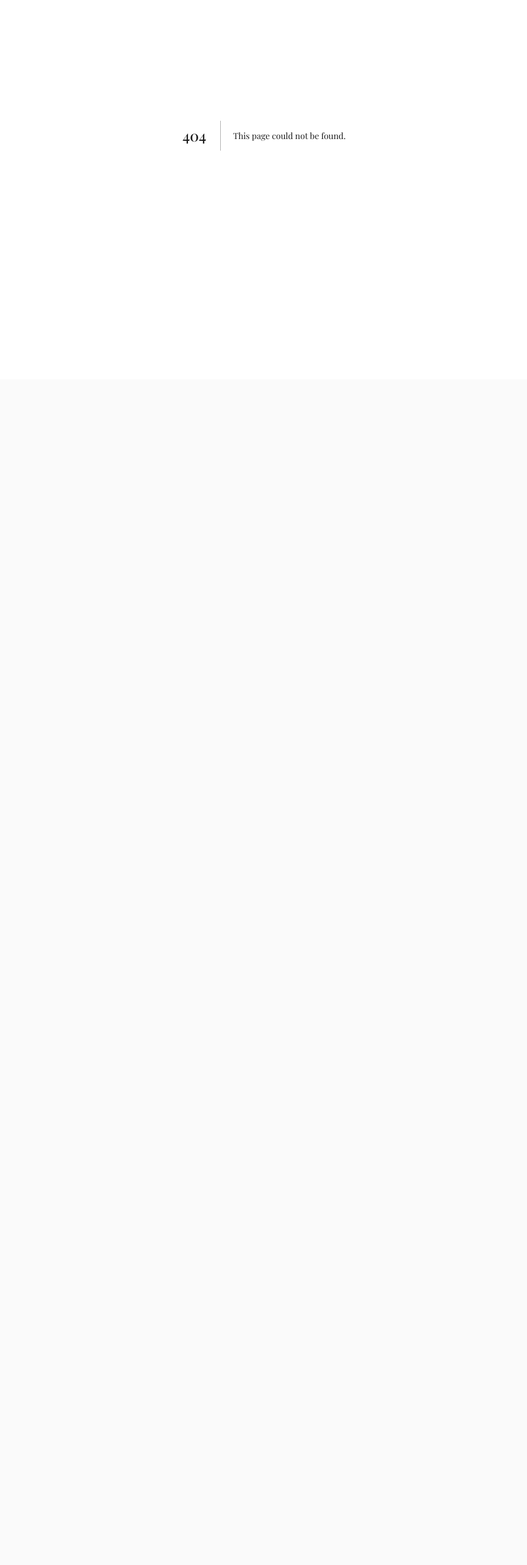
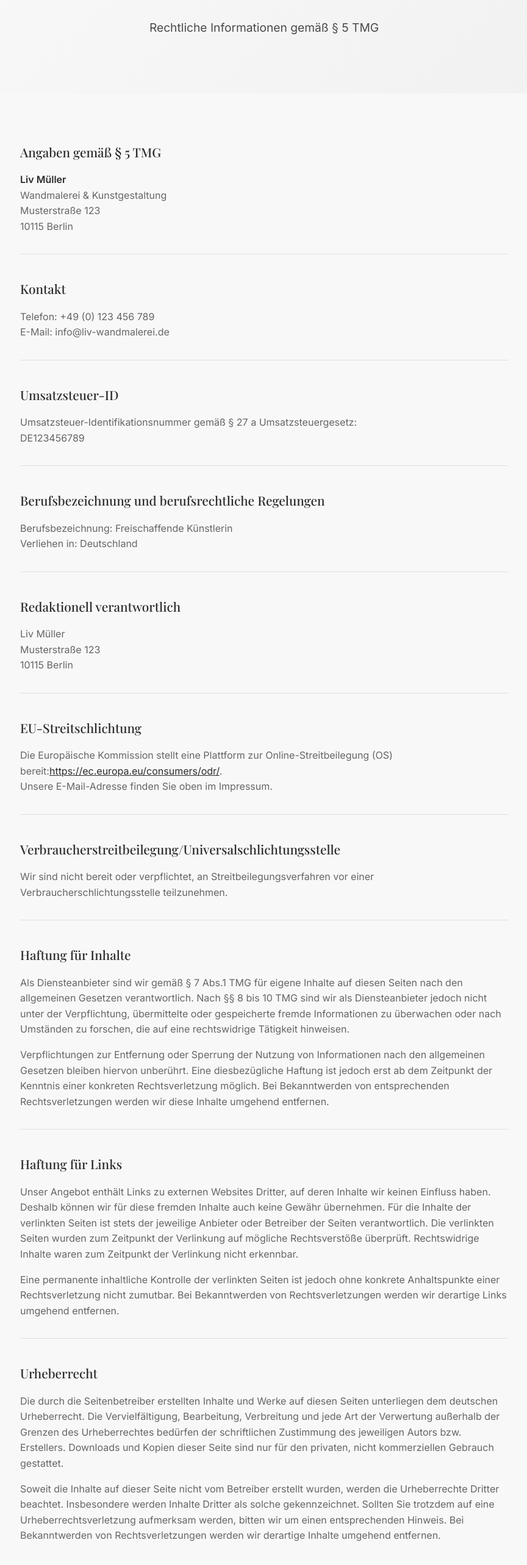
Before and after one commit to Dolcruz/liv-wall-painting-website, a Next.js app: page /impressum in a window 1280 px wide. Before the commit this address had no page. Shown: the part 178-2744 px from the top of the page at 61% size, without its empty margins (207-1071 px from the left). Before the commit the page ends 800 px from the top, so only its background shows below. Built offline with nearby package versions, Linux system fonts and the light colour scheme.

Commit message:
Add legal pages - Impressum

```diff
--- /dev/null
+++ b/src/pages/impressum.tsx
@@ -0,0 +1,182 @@
+import Head from 'next/head'
+import Layout from '@/components/Layout'
+
+export default function Impressum() {
+  return (
+    <Layout>
+      <Head>
+        <title>Impressum - Liv Wandmalerei</title>
+        <meta name="description" content="Impressum und rechtliche Informationen zu Liv Wandmalerei" />
+      </Head>
+
+      <section className="hero" style={{ paddingTop: '120px', paddingBottom: '60px' }}>
+        <div className="container">
+          <h1>Impressum</h1>
+          <p>Rechtliche Informationen gemäß § 5 TMG</p>
+        </div>
+      </section>
+
+      <section className="section">
+        <div className="container">
+          <div className="impressum-content">
+            <div className="section-block">
+              <h2>Angaben gemäß § 5 TMG</h2>
+              <p>
+                <strong>Liv Müller</strong><br />
+                Wandmalerei & Kunstgestaltung<br />
+                Musterstraße 123<br />
+                10115 Berlin
+              </p>
+            </div>
+
+            <div className="section-block">
+              <h2>Kontakt</h2>
+              <p>
+                Telefon: +49 (0) 123 456 789<br />
+                E-Mail: info@liv-wandmalerei.de
+              </p>
+            </div>
+
+            <div className="section-block">
+              <h2>Umsatzsteuer-ID</h2>
+              <p>
+                Umsatzsteuer-Identifikationsnummer gemäß § 27 a Umsatzsteuergesetz:<br />
+                DE123456789
+              </p>
+            </div>
+
+            <div className="section-block">
+              <h2>Berufsbezeichnung und berufsrechtliche Regelungen</h2>
+              <p>
+                Berufsbezeichnung: Freischaffende Künstlerin<br />
+                Verliehen in: Deutschland
+              </p>
+            </div>
+
+            <div className="section-block">
+              <h2>Redaktionell verantwortlich</h2>
+              <p>
+                Liv Müller<br />
+                Musterstraße 123<br />
+                10115 Berlin
+              </p>
+            </div>
+
+            <div className="section-block">
+              <h2>EU-Streitschlichtung</h2>
+              <p>
+                Die Europäische Kommission stellt eine Plattform zur Online-Streitbeilegung (OS) bereit:
+                <a href="https://ec.europa.eu/consumers/odr/" target="_blank" rel="noopener noreferrer">
+                  https://ec.europa.eu/consumers/odr/
+                </a>.<br />
+                Unsere E-Mail-Adresse finden Sie oben im Impressum.
+              </p>
+            </div>
+
+            <div className="section-block">
+              <h2>Verbraucherstreitbeilegung/Universalschlichtungsstelle</h2>
+              <p>
+                Wir sind nicht bereit oder verpflichtet, an Streitbeilegungsverfahren vor einer
+                Verbraucherschlichtungsstelle teilzunehmen.
+              </p>
+            </div>
+
+            <div className="section-block">
+              <h2>Haftung für Inhalte</h2>
+              <p>
+                Als Diensteanbieter sind wir gemäß § 7 Abs.1 TMG für eigene Inhalte auf diesen Seiten nach den
+                allgemeinen Gesetzen verantwortlich. Nach §§ 8 bis 10 TMG sind wir als Diensteanbieter jedoch nicht
+                unter der Verpflichtung, übermittelte oder gespeicherte fremde Informationen zu überwachen oder nach
+                Umständen zu forschen, die auf eine rechtswidrige Tätigkeit hinweisen.
+              </p>
+              <p>
+                Verpflichtungen zur Entfernung oder Sperrung der Nutzung von Informationen nach den allgemeinen
+                Gesetzen bleiben hiervon unberührt. Eine diesbezügliche Haftung ist jedoch erst ab dem Zeitpunkt der
+                Kenntnis einer konkreten Rechtsverletzung möglich. Bei Bekanntwerden von entsprechenden Rechtsverletzungen
+                werden wir diese Inhalte umgehend entfernen.
+              </p>
+            </div>
+
+            <div className="section-block">
+              <h2>Haftung für Links</h2>
+              <p>
+                Unser Angebot enthält Links zu externen Websites Dritter, auf deren Inhalte wir keinen Einfluss haben.
+                Deshalb können wir für diese fremden Inhalte auch keine Gewähr übernehmen. Für die Inhalte der verlinkten
+                Seiten ist stets der jeweilige Anbieter oder Betreiber der Seiten verantwortlich. Die verlinkten Seiten
+                wurden zum Zeitpunkt der Verlinkung auf mögliche Rechtsverstöße überprüft. Rechtswidrige Inhalte waren
+                zum Zeitpunkt der Verlinkung nicht erkennbar.
+              </p>
+              <p>
+                Eine permanente inhaltliche Kontrolle der verlinkten Seiten ist jedoch ohne konkrete Anhaltspunkte einer
+                Rechtsverletzung nicht zumutbar. Bei Bekanntwerden von Rechtsverletzungen werden wir derartige Links
+                umgehend entfernen.
+              </p>
+            </div>
+
+            <div className="section-block">
+              <h2>Urheberrecht</h2>
+              <p>
+                Die durch die Seitenbetreiber erstellten Inhalte und Werke auf diesen Seiten unterliegen dem deutschen
+                Urheberrecht. Die Vervielfältigung, Bearbeitung, Verbreitung und jede Art der Verwertung außerhalb der
+                Grenzen des Urheberrechtes bedürfen der schriftlichen Zustimmung des jeweiligen Autors bzw. Erstellers.
+                Downloads und Kopien dieser Seite sind nur für den privaten, nicht kommerziellen Gebrauch gestattet.
+              </p>
+              <p>
+                Soweit die Inhalte auf dieser Seite nicht vom Betreiber erstellt wurden, werden die Urheberrechte Dritter
+                beachtet. Insbesondere werden Inhalte Dritter als solche gekennzeichnet. Sollten Sie trotzdem auf eine
+                Urheberrechtsverletzung aufmerksam werden, bitten wir um einen entsprechenden Hinweis. Bei Bekanntwerden
+                von Rechtsverletzungen werden wir derartige Inhalte umgehend entfernen.
+              </p>
+            </div>
+          </div>
+        </div>
+      </section>
+
+      <style jsx>{`
+        .impressum-content {
+          max-width: 800px;
+          margin: 0 auto;
+        }
+
+        .section-block {
+          margin-bottom: 2.5rem;
+          padding-bottom: 2rem;
+          border-bottom: 1px solid #e0e0e0;
+        }
+
+        .section-block:last-child {
+          border-bottom: none;
+        }
+
+        .section-block h2 {
+          color: #2c2c2c;
+          margin-bottom: 1rem;
+          font-size: 1.3rem;
+        }
+
+        .section-block p {
+          color: #666;
+          line-height: 1.6;
+          margin-bottom: 1rem;
+        }
+
+        .section-block p:last-child {
+          margin-bottom: 0;
+        }
+
+        .section-block a {
+          color: #2c2c2c;
+          text-decoration: underline;
+        }
+
+        .section-block a:hover {
+          color: #666;
+        }
+
+        strong {
+          color: #2c2c2c;
+        }
+      `}</style>
+    </Layout>
+  )
+}
```
